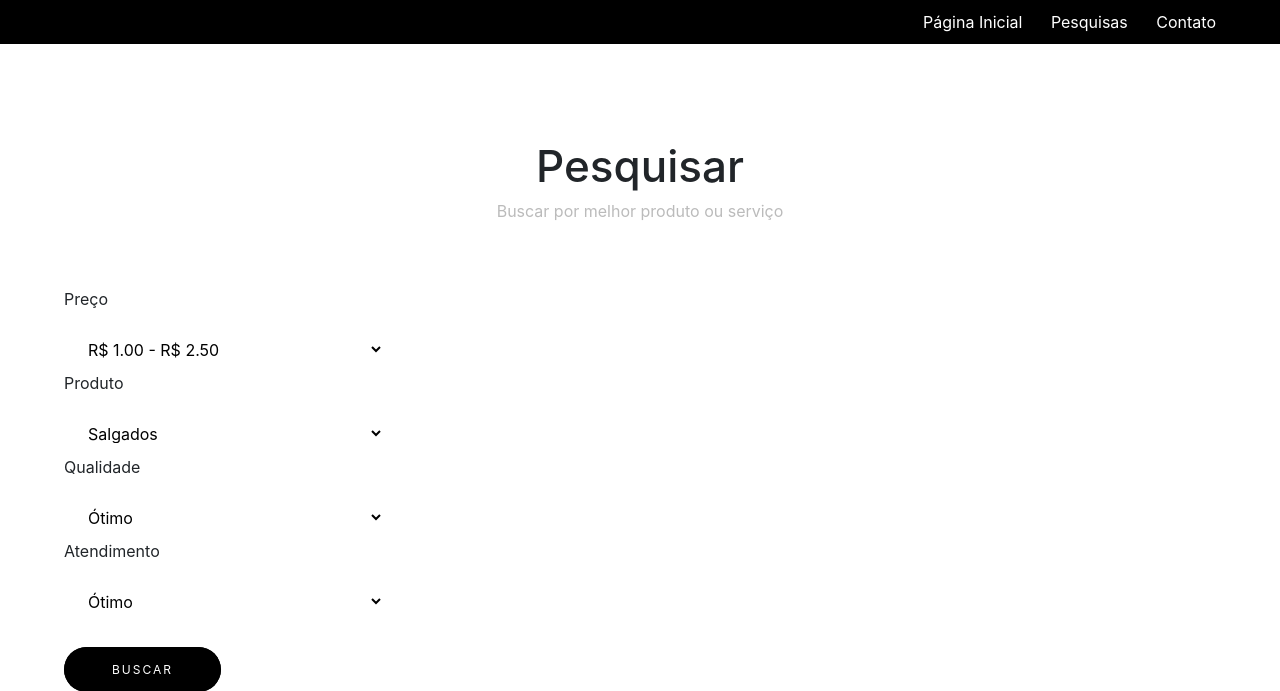
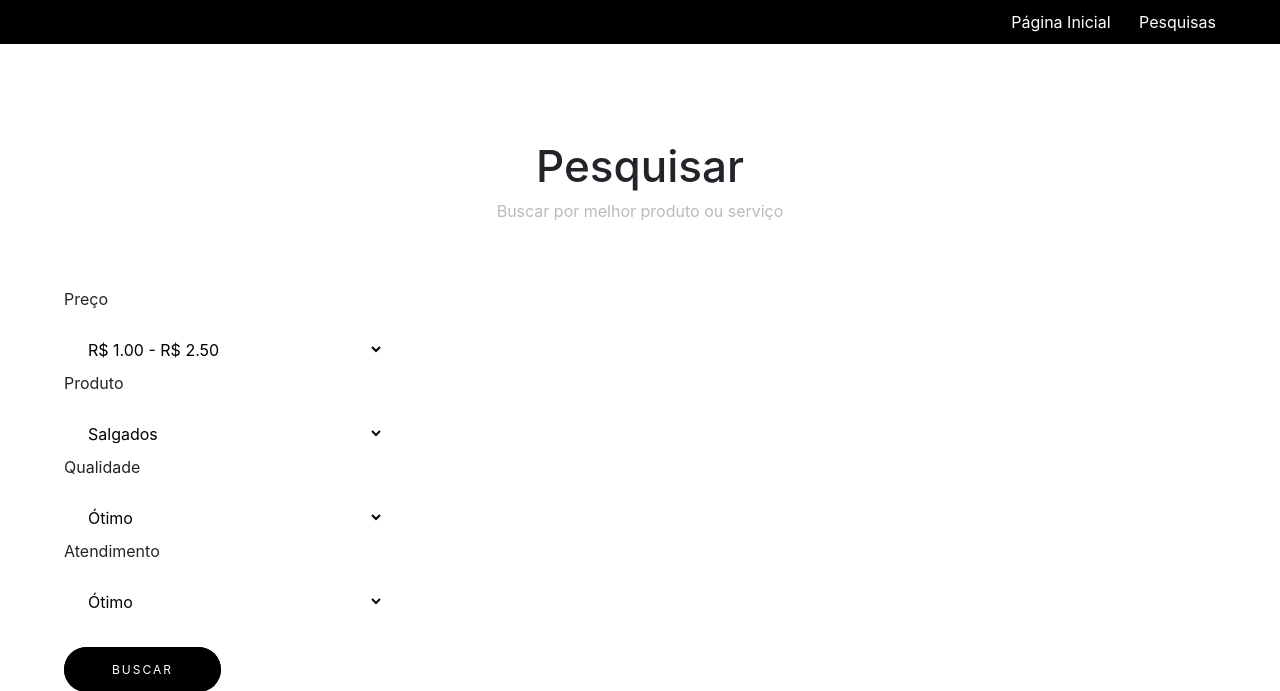
Before and after one commit to rvpinho/Lanchonete, a PHP site: page /generic.html in a window 1280 px wide. Shown: the top 691 px of the page. Run offline with PHP 8.4, Linux system fonts and the light colour scheme.

Commit message:
Atualiza bugs

```diff
--- a/escolha-lanchonete.php
+++ b/escolha-lanchonete.php
@@ -1,7 +1,7 @@
 <?php
 include "control/pesquisa.php";
 session_start();
-$pesquisa = new pesquisa();
+//$pesquisa = new pesquisa();
 
 /*$pesquisa->setPreco($_GET['preco']);
 $pesquisa->setProduto($_GET['produto']);
--- a/generic.html
+++ b/generic.html
@@ -21,7 +21,7 @@
 					<nav id="nav">
 						<a href="index.html">Página Inicial</a>
 						<a href="generic.html">Pesquisas</a>
-						<a href="elements.html">Contato</a>
+
 					</nav>
 					<a href="#navPanel" class="navPanelToggle"><span class="fa fa-bars"></span></a>
 				</div>
```
